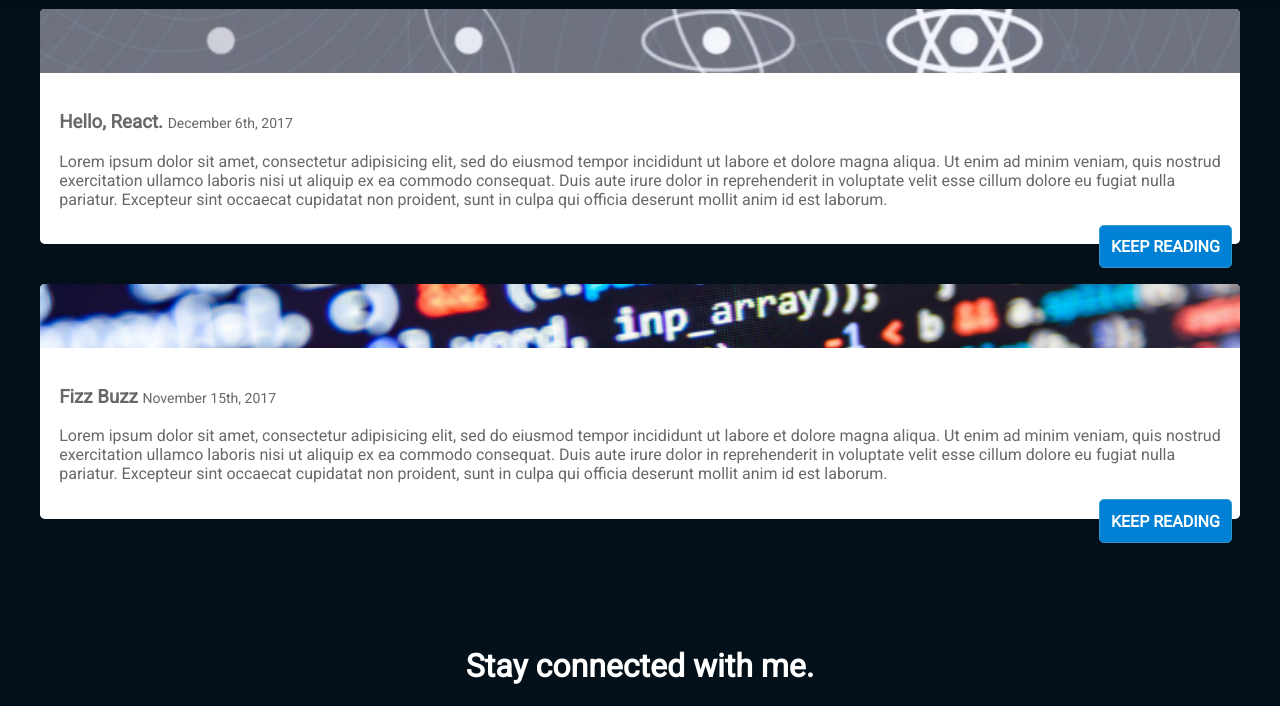
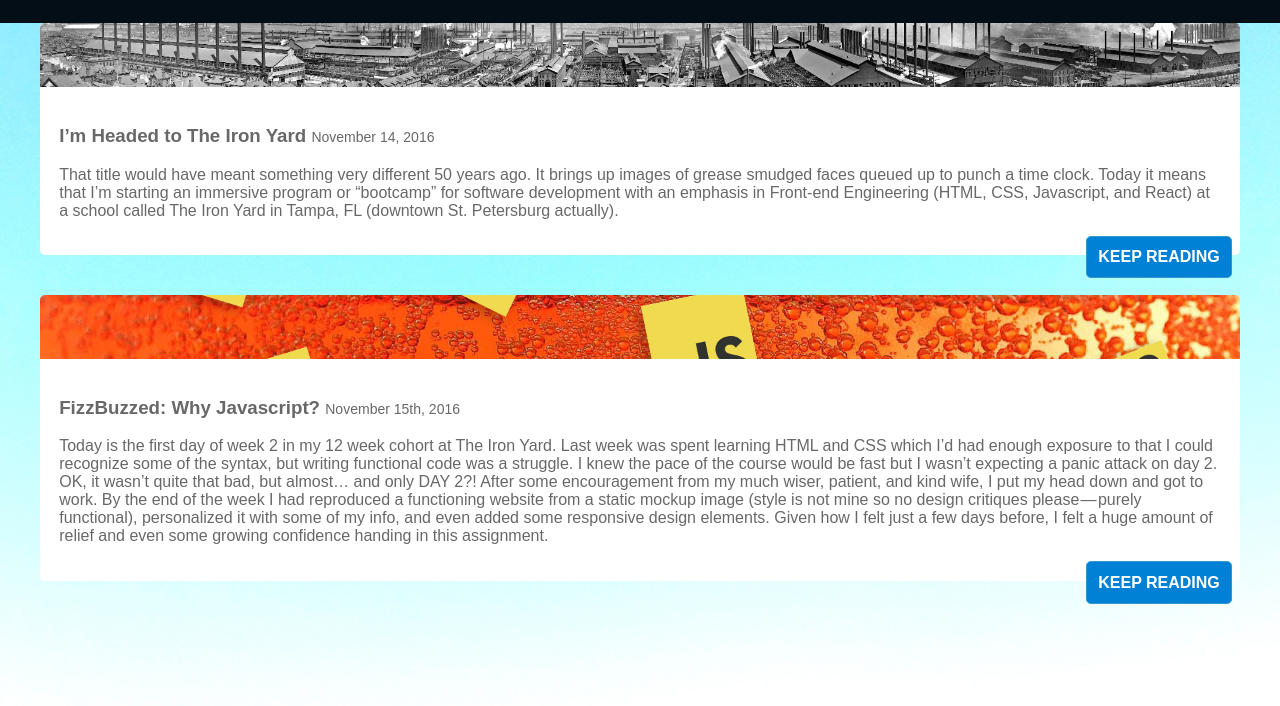
Before and after one commit to cfsanderson/Portfolio-1.0, a website: page public/index.html in a window 1280 px wide. Shown: the part 570-1276 px from the top of the page. Drawn offline with Linux system fonts and the light colour scheme; a web font is replaced by a local one.

Commit message:
added some photos, fonts, began styling

```diff
--- a/public/index.html
+++ b/public/index.html
@@ -5,7 +5,7 @@
     <meta name="viewport" content="width=device-width, user-scalable=no, minimum-scale=1.0, maximum-scale=1.0">
     <title>portfolio</title>
     <link rel="stylesheet" href="/screen.css">
-    <link href="https://fonts.googleapis.com/css?family=Roboto" rel="stylesheet">
+    <link href="https://fonts.googleapis.com/css?family=Muli|Raleway" rel="stylesheet">
     <link rel="stylesheet" href="https://cdnjs.cloudflare.com/ajax/libs/font-awesome/4.7.0/css/font-awesome.min.css">
   </head>
   <body>
@@ -16,7 +16,7 @@
           <p class="myphoto" style="background-image: url('./images/Caleb_2.jpg');"></p>
           <blockquote cite="#">
             <img class="triangle" src="./images/tri.png" alt="#"/>
-            <h1>Hi, I'm Caleb Frost Sanderson!</h1>
+            <h1>CALEB FROST SANDERSON</h1>
             <h4>I'm a Front-End Engineering student at The Iron Yard in St. Petersburg, FL.</h4>
           </blockquote>
         </div>
@@ -33,21 +33,21 @@
     <main>
 <!--Hello, React post-->
       <article>
-        <header style="background-image: url('./images/header_react.png');"></header>
+        <header style="background-image: url('./images/steelmills3.JPG');"></header>
         <div>
-          <h3>Hello, React. <time>December 6th, 2017</time></h3>
-          <p>Lorem ipsum dolor sit amet, consectetur adipisicing elit, sed do eiusmod tempor incididunt ut labore et dolore magna aliqua. Ut enim ad minim veniam, quis nostrud exercitation ullamco laboris nisi ut aliquip ex ea commodo consequat. Duis aute irure dolor in reprehenderit in voluptate velit esse cillum dolore eu fugiat nulla pariatur. Excepteur sint occaecat cupidatat non proident, sunt in culpa qui officia deserunt mollit anim id est laborum.</p>
-          <a class="keep-reading" href="#" target="_blank">KEEP READING</a>
+          <h3>I’m Headed to The Iron Yard  <time>November 14, 2016</time></h3>
+          <p>That title would have meant something very different 50 years ago. It brings up images of grease smudged faces queued up to punch a time clock. Today it means that I’m starting an immersive program or “bootcamp” for software development with an emphasis in Front-end Engineering (HTML, CSS, Javascript, and React) at a school called The Iron Yard in Tampa, FL (downtown St. Petersburg actually).</p>
+          <a class="keep-reading" href="https://medium.com/@cfsanderson/script-src-https-gist-github-com-cfsanderson-db861b186bfbb72e98f467ed20415e40-js-script-9329d14bfd58#.cc6nodbfl" target="_blank">KEEP READING</a>
         </div>
       </article>
 
 <!--Fizz Buzz post-->
       <article>
-        <header style="background-image: url('./images/header_code.png');"></header>
+        <header style="background-image: url('./images/fizzbuzzed-js.jpg');"></header>
         <div>
-          <h3>Fizz Buzz <time>November 15th, 2017</time></h3>
-          <p>Lorem ipsum dolor sit amet, consectetur adipisicing elit, sed do eiusmod tempor incididunt ut labore et dolore magna aliqua. Ut enim ad minim veniam, quis nostrud exercitation ullamco laboris nisi ut aliquip ex ea commodo consequat. Duis aute irure dolor in reprehenderit in voluptate velit esse cillum dolore eu fugiat nulla pariatur. Excepteur sint occaecat cupidatat non proident, sunt in culpa qui officia deserunt mollit anim id est laborum.</p>
-          <a class="keep-reading" href="#" target="_blank">KEEP READING</a>
+          <h3>FizzBuzzed: Why Javascript? <time>November 15th, 2016</time></h3>
+          <p>Today is the first day of week 2 in my 12 week cohort at The Iron Yard. Last week was spent learning HTML and CSS which I’d had enough exposure to that I could recognize some of the syntax, but writing functional code was a struggle. I knew the pace of the course would be fast but I wasn’t expecting a panic attack on day 2. OK, it wasn’t quite that bad, but almost… and only DAY 2?! After some encouragement from my much wiser, patient, and kind wife, I put my head down and got to work. By the end of the week I had reproduced a functioning website from a static mockup image (style is not mine so no design critiques please — purely functional), personalized it with some of my info, and even added some responsive design elements. Given how I felt just a few days before, I felt a huge amount of relief and even some growing confidence handing in this assignment.</p>
+          <a class="keep-reading" href="https://medium.com/@cfsanderson/fizzbuzzed-why-javascript-43ad273aa989#.aeag0p9rj" target="_blank">KEEP READING</a>
         </div>
       </article>
 
--- a/public/screen.css
+++ b/public/screen.css
@@ -3,13 +3,14 @@ html {
 }
 
 body {
-  font-family: Roboto, sans-serif;
+  font-family: Brandon Grotesque, sans-serif;
+  font-kerning: 0.25em;
   margin: 0;
   background-color: hsla(205, 79%, 5%, 1);
 }
 
 header.top {
-  background-image: url(./images/background_space.png);
+  background-image: url(./images/ami-city-pier.jpg);
   background-size: cover;
   background-position: center;
   background-repeat: no-repeat;
@@ -51,11 +52,14 @@ blockquote {
 blockquote h1 {
   color: hsla(0, 0%, 21%, 1);
   margin-top: 0.1em;
+  font-weight: lighter;
+  font-size: 2em;
 }
 
 blockquote h4 {
   color: hsla(0, 0%, 21%, 1);
   margin-bottom: 0;
+  font-weight: normal;
 }
 
 .thumbs {
@@ -140,8 +144,10 @@ blockquote h4 {
 }
 
 main {
-  background-color: #031019;
-  color: white;
+  background-image: url(./images/ami-city-pier-2.jpg);
+  background-size: cover;
+  background-position: center;
+  background-repeat: no-repeat;
 }
 
 article {
@@ -206,21 +212,24 @@ footer li {
   display: flex;
   justify-content: center;
   align-items: center;
-  background-color: hsla(204, 100%, 42%, 1);
+  /*background-color: hsla(204, 100%, 42%, 1);*/
   width: 50px;
   height: 50px;
   border-radius: 50%;
+  color: hsla(0, 0%, 21%, 0.75)
 }
 
 footer a {
   color: white;
   text-indent: 0;
+  color: hsla(0, 0%, 21%, 0.75)
 }
 
 footer h5 {
   text-align: center;
   font-size: 1em;
   padding: 1em;
+  color: hsla(0, 0%, 21%, 0.75);
 }
 
 @media (max-width: 600px) {
@@ -231,6 +240,7 @@ footer h5 {
     align-items: center;
     list-style-type: none;
     padding-left: 0;
+    color: hsla(0, 0%, 21%, 0.75)
   }
 
   footer li {
@@ -238,16 +248,17 @@ footer h5 {
     font-size: 4em;
     justify-content: center;
     align-items: center;
-    background-color: hsla(204, 100%, 42%, 1);
     width: 85px;
     height: 85px;
     border-radius: 50%;
     margin: 0.2em;
+    color: hsla(0, 0%, 21%, 0.75);
   }
 
   footer h5 {
     text-align: center;
     font-size: 1em;
     padding: 1em;
+    color: hsla(0, 0%, 21%, 0.75)
   }
 }
```
Also changed, not shown: public/images/ami-city-pier-2.jpg (added), public/images/ami-city-pier.jpg (added), public/images/fizzbuzzed-js.jpg (added), public/images/steelmills3.JPG (added).
